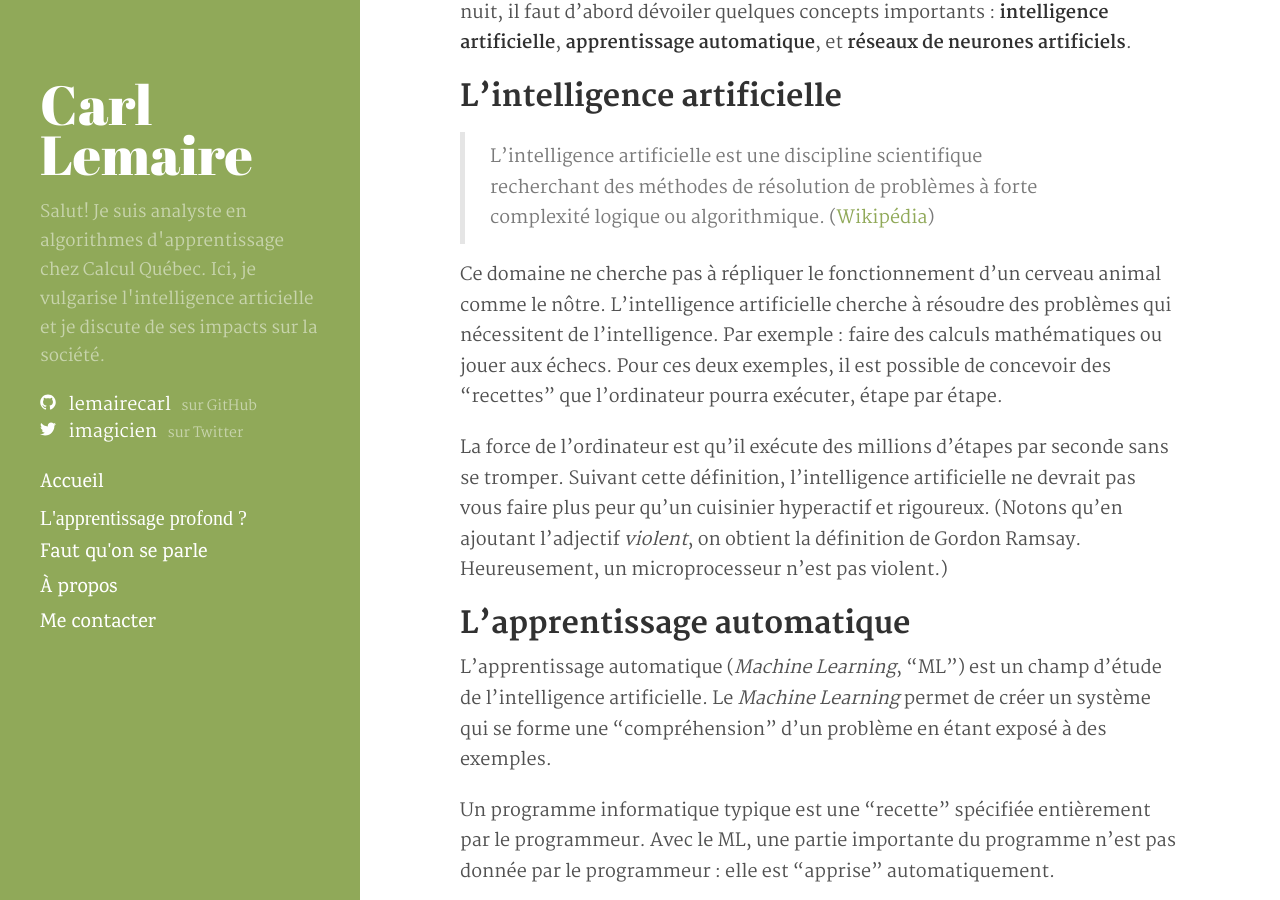
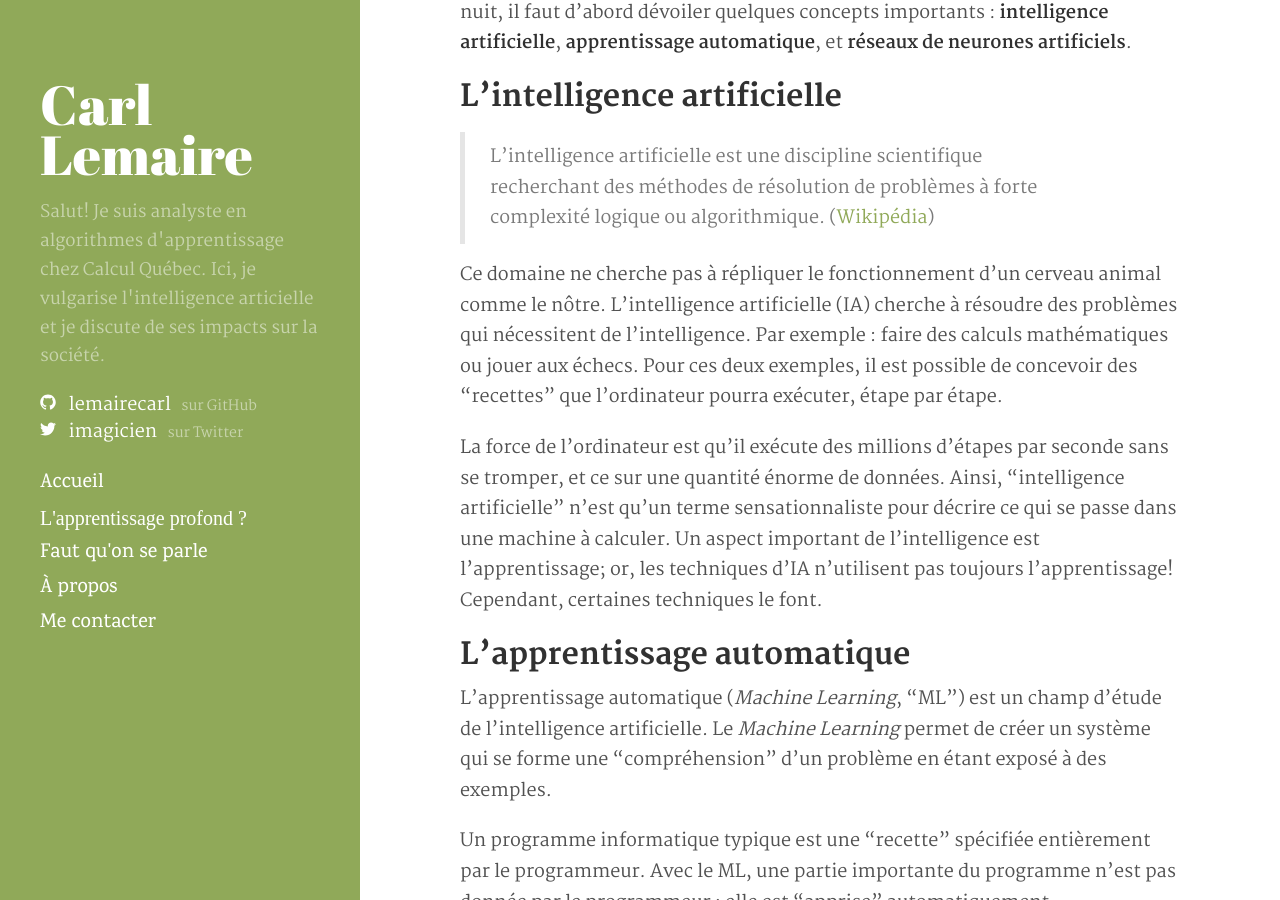
Before and after one commit to lemairecarl/lemairecarl.github.io, a Jekyll site: the page built from _posts/2017-01-28-apprentissage-profond.md, in a window 1280 px wide and 900 px high, scrolled down 461 px. Built offline with Jekyll 4.4.1, drawn with Linux system fonts in a browser that asks for light colours; nearby versions of some CDN libraries; some web fonts are replaced.

Commit message:
Update 2017-01-28-apprentissage-profond.md

```diff
--- a/_posts/2017-01-28-apprentissage-profond.md
+++ b/_posts/2017-01-28-apprentissage-profond.md
@@ -22,9 +22,9 @@ Comment un ordinateur peut-il _apprendre_ ? En quoi l'apprentissage profond est
 
 >L'intelligence artificielle est une discipline scientifique recherchant des méthodes de résolution de problèmes à forte complexité logique ou algorithmique. ([Wikipédia](https://fr.wikipedia.org/wiki/Intelligence_artificielle))
 
-Ce domaine ne cherche pas à répliquer le fonctionnement d'un cerveau animal comme le nôtre. L'intelligence artificielle cherche à résoudre des problèmes qui nécessitent de l'intelligence. Par exemple : faire des calculs mathématiques ou jouer aux échecs. Pour ces deux exemples, il est possible de concevoir des "recettes" que l'ordinateur pourra exécuter, étape par étape.
+Ce domaine ne cherche pas à répliquer le fonctionnement d'un cerveau animal comme le nôtre. L'intelligence artificielle (IA) cherche à résoudre des problèmes qui nécessitent de l'intelligence. Par exemple : faire des calculs mathématiques ou jouer aux échecs. Pour ces deux exemples, il est possible de concevoir des "recettes" que l'ordinateur pourra exécuter, étape par étape.
 
-La force de l'ordinateur est qu'il exécute des millions d'étapes par seconde sans se tromper. Suivant cette définition, l'intelligence artificielle ne devrait pas vous faire plus peur qu'un cuisinier hyperactif et rigoureux. (Notons qu'en ajoutant l'adjectif _violent_, on obtient la définition de Gordon Ramsay. Heureusement, un microprocesseur n'est pas violent.)
+La force de l'ordinateur est qu'il exécute des millions d'étapes par seconde sans se tromper, et ce sur une quantité énorme de données. Ainsi, "intelligence artificielle" n'est qu'un terme sensationnaliste pour décrire ce qui se passe dans une machine à calculer. Un aspect important de l'intelligence est l'apprentissage; or, les techniques d'IA n'utilisent pas toujours l'apprentissage! Cependant, certaines techniques le font.
 
 ## L'apprentissage automatique
 
```
